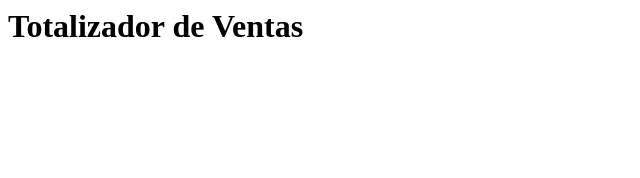
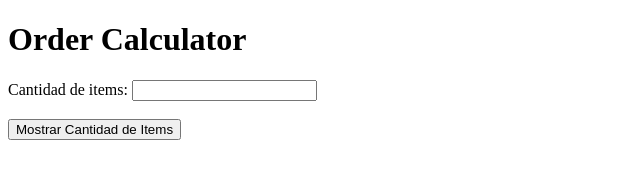
Before and after one commit to CamiloPadillaVillazon/-Totalizador_de_venta, a website: page index.html in a window 1280 px wide. Shown: the whole page, without its empty margins (0-640 px from the left). Drawn offline with Linux system fonts and the light colour scheme.

Commit message:
Pruebas pasando

```diff
--- a/index.html
+++ b/index.html
@@ -1,5 +1,21 @@
-<html>
-  <body>
-    <h1>Totalizador de Ventas</h1>
-  </body>
+<!DOCTYPE html>
+<html lang="en">
+<head>
+    <meta charset="UTF-8">
+    <meta name="viewport" content="width=device-width, initial-scale=1.0">
+    <title>Order Calculator</title>
+</head>
+<body>
+    <h1>Order Calculator</h1>
+    <form id="orderForm">
+        <label for="itemCount">Cantidad de items:</label>
+        <input type="number" id="itemCount" name="itemCount" required><br><br>
+
+        <button type="button" onclick="showItemCount()">Mostrar Cantidad de Items</button>
+    </form>
+
+    <p id="result"></p>
+
+    <script src="script.js"></script>
+</body>
 </html>
```
Also changed, not shown: src/ventas.test.js (added, +8 -0 lines), src/ventas.js (added).
